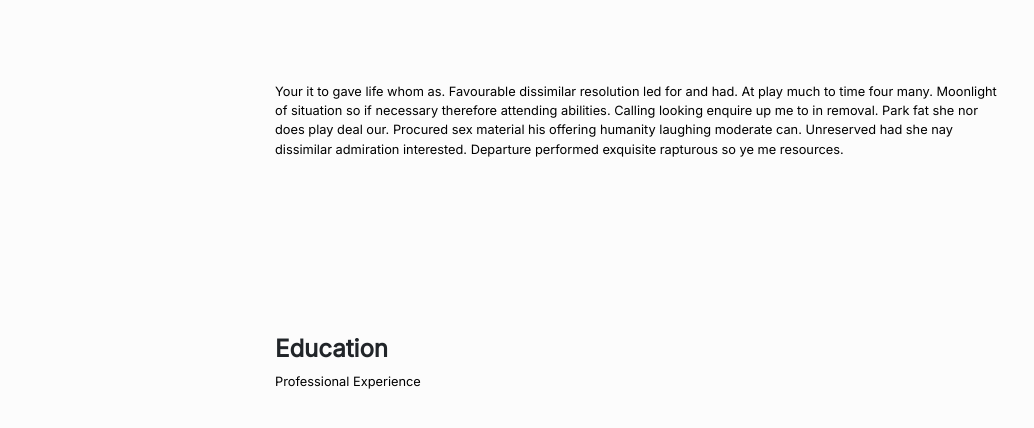
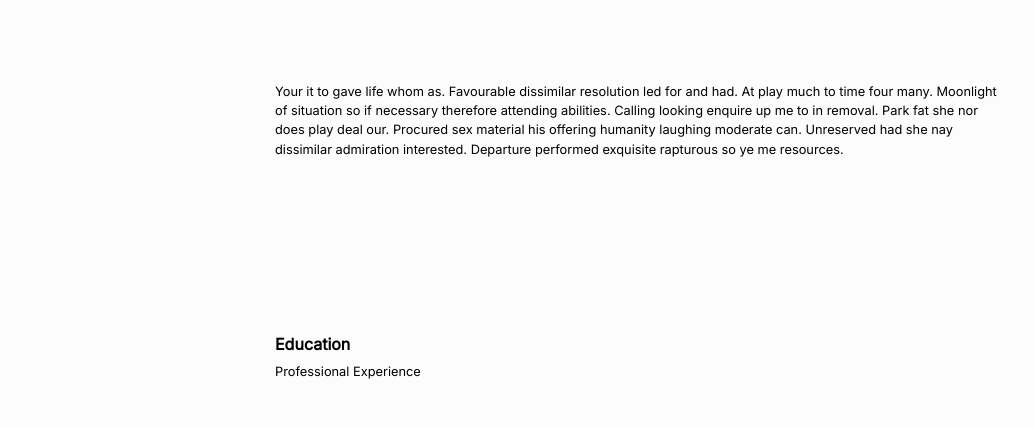
Before and after one commit to diveroshetty/diveroshetty.github.io, a plain HTML site: page cv.html in a window 1280 px wide. Shown: the part 78-506 px from the top of the page, without its empty margins (0-1034 px from the left). Drawn offline with Linux system fonts and the light colour scheme.

Commit message:
Update cv.html

```diff
--- a/cv.html
+++ b/cv.html
@@ -45,7 +45,7 @@
       <div class="container">
          <div class="row justify-content-center">
             <div class="col-md-8 col-sm-12">
-               <h2><b>Education</b></h2>
+               <h3>Education</h3>
                <p>Professional Experience</p>
             </div>
          </div>
```
